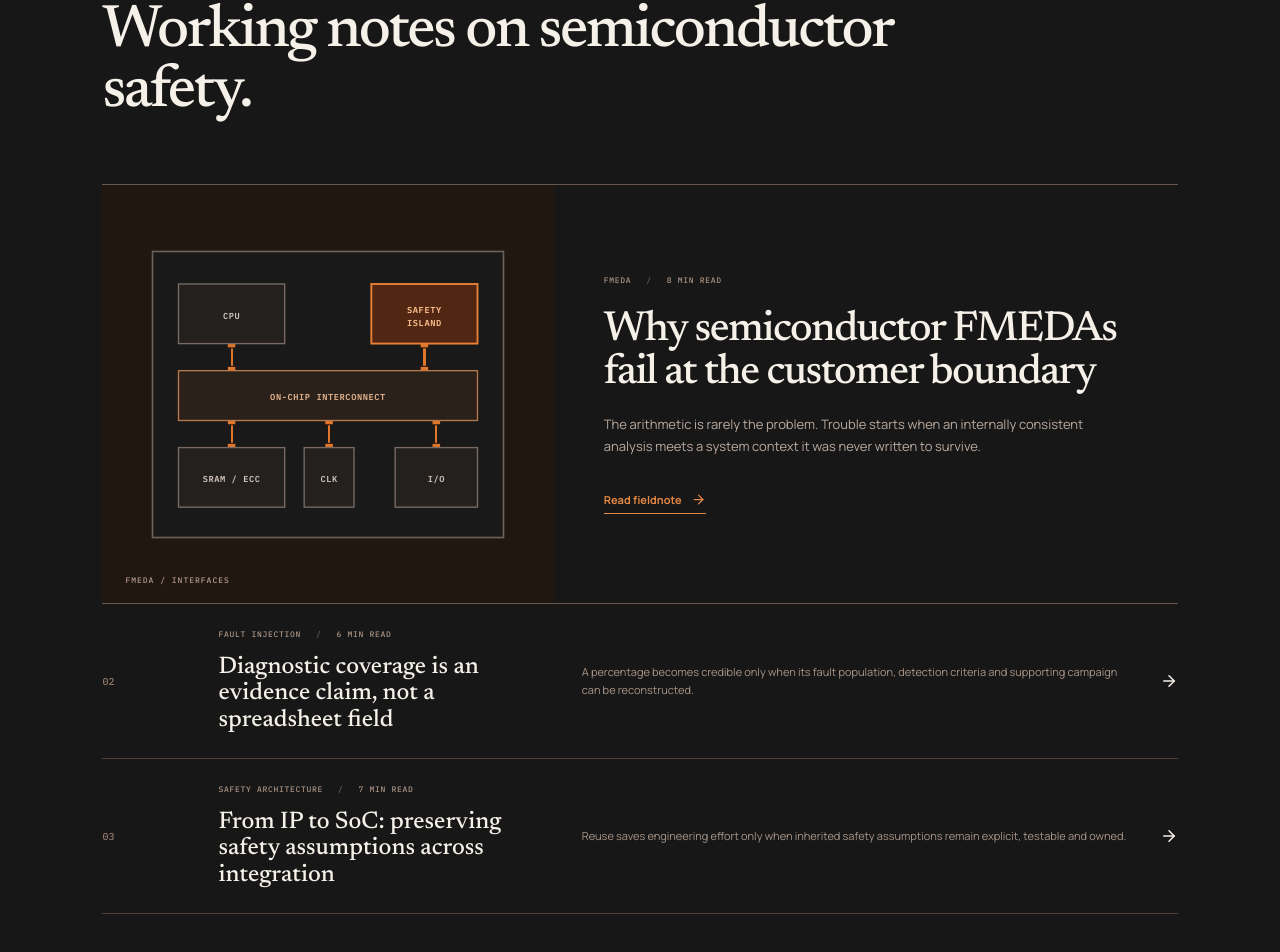
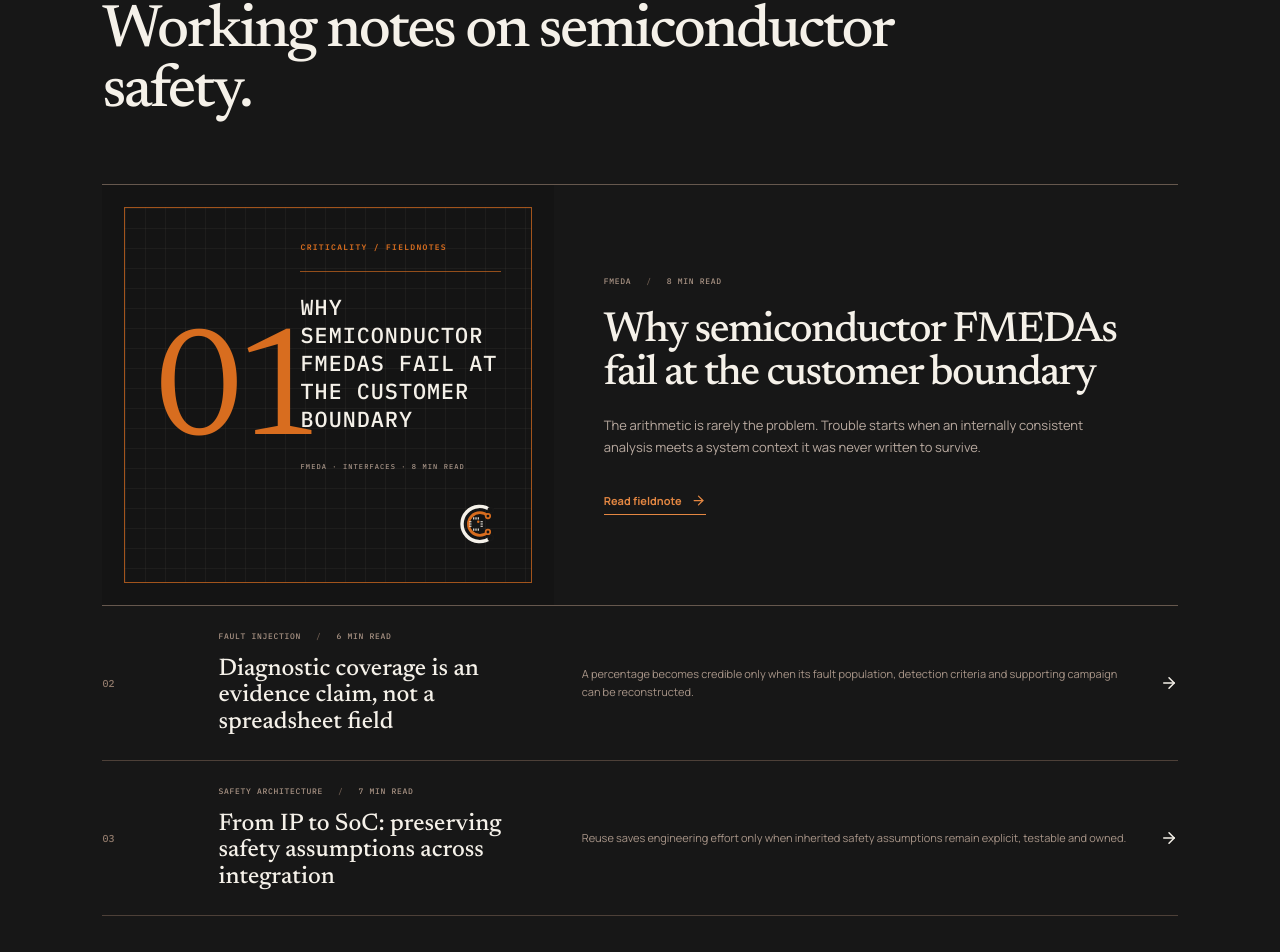
Before and after one commit to aaronrowland/FuSaAI, a React (Vite) app: page / in a window 1280 px wide. Shown: the part 2130-3082 px from the top of the page. Built offline with nearby package versions, Linux system fonts and the light colour scheme.

Commit message:
Refine diagrams and fieldnote artwork

```diff
--- a/src/main.jsx
+++ b/src/main.jsx
@@ -222,7 +222,7 @@ function HomePage({ openArticle }) {
       <section className="insights" id="insights">
         <SectionTitle eyebrow="Latest fieldnotes" title="Working notes on semiconductor safety." />
         <div className="feature-article" onClick={() => openArticle(articles[0])} role="button" tabIndex={0} onKeyDown={(e) => e.key === 'Enter' && openArticle(articles[0])}>
-          <div className="feature-art"><DieMiniature /><span>FMEDA / INTERFACES</span></div>
+          <div className="feature-art"><FieldnoteCover article={articles[0]} /></div>
           <div className="feature-copy">
             <div className="article-meta"><span>{articles[0].category}</span><span>{articles[0].read}</span></div>
             <h3>{articles[0].title}</h3>
@@ -362,29 +362,17 @@ function DieFigure() {
   )
 }
 
-function DieMiniature() {
+function FieldnoteCover({ article }) {
   return (
-    <div className="die-mini" aria-label="Simplified SoC safety architecture diagram">
-      <svg viewBox="0 0 360 300" role="img" aria-label="Aligned block diagram linking compute and safety functions through an interconnect to memory, clock and input-output blocks">
-        <rect x="18" y="18" width="324" height="264" className="mini-die" />
-        <g className="mini-connectors">
-          <path d="M91 103V128" /><path d="M269 103V128" />
-          <path d="M91 174V199" /><path d="M181 174V199" /><path d="M280 174V199" />
-        </g>
-        <g className="mini-ports">
-          <rect x="87" y="99" width="8" height="8" /><rect x="87" y="124" width="8" height="8" />
-          <rect x="265" y="99" width="8" height="8" /><rect x="265" y="124" width="8" height="8" />
-          <rect x="87" y="170" width="8" height="8" /><rect x="87" y="195" width="8" height="8" />
-          <rect x="177" y="170" width="8" height="8" /><rect x="177" y="195" width="8" height="8" />
-          <rect x="276" y="170" width="8" height="8" /><rect x="276" y="195" width="8" height="8" />
-        </g>
-        <g className="mini-block"><rect x="42" y="48" width="98" height="55" /><text x="91" y="80" textAnchor="middle">CPU</text></g>
-        <g className="mini-block mini-safety"><rect x="220" y="48" width="98" height="55" /><text x="269" y="75" textAnchor="middle">SAFETY</text><text x="269" y="87" textAnchor="middle">ISLAND</text></g>
-        <g className="mini-block mini-fabric"><rect x="42" y="128" width="276" height="46" /><text x="180" y="155" textAnchor="middle">ON-CHIP INTERCONNECT</text></g>
-        <g className="mini-block"><rect x="42" y="199" width="98" height="55" /><text x="91" y="231" textAnchor="middle">SRAM / ECC</text></g>
-        <g className="mini-block"><rect x="158" y="199" width="46" height="55" /><text x="181" y="231" textAnchor="middle">CLK</text></g>
-        <g className="mini-block"><rect x="242" y="199" width="76" height="55" /><text x="280" y="231" textAnchor="middle">I/O</text></g>
-      </svg>
+    <div className="fieldnote-cover" aria-label={`Fieldnote ${article.number}: ${article.title}`}>
+      <div className="cover-rule" />
+      <span className="cover-series">CRITICALITY / FIELDNOTES</span>
+      <strong className="cover-number">{article.number}</strong>
+      <div className="cover-copy">
+        <h4>{article.title}</h4>
+        <span>{article.category} · INTERFACES · {article.read}</span>
+      </div>
+      <div className="cover-mark"><CriticalityMark compact /></div>
     </div>
   )
 }
--- a/src/styles.css
+++ b/src/styles.css
@@ -119,19 +119,18 @@ button { color: inherit; }
 .insights { background: var(--ink); color: var(--paper); }
 .insights .section-title > span { color: #e48742; }
 .feature-article { min-height: 420px; border-top: 1px solid #66584e; border-bottom: 1px solid #66584e; display: grid; grid-template-columns: 42% 58%; cursor: pointer; }
-.feature-art { position: relative; overflow: hidden; display: grid; place-items: center; background: #211711; }
-.feature-art > span { position: absolute; left: 23px; bottom: 18px; color: #b29b8c; font: 500 8px 'IBM Plex Mono'; letter-spacing: 1px; }
-.die-mini { width: min(88%, 390px); }
-.die-mini svg { width: 100%; height: auto; display: block; }
-.mini-die { fill: #191919; stroke: #6d625b; stroke-width: 1.5; }
-.mini-block rect { fill: #24201e; stroke: #776b63; stroke-width: 1.25; }
-.mini-block text { fill: #d1c5bc; font: 600 8px 'IBM Plex Mono'; letter-spacing: .55px; }
-.mini-block.mini-safety rect { fill: #512612; stroke: #e78034; stroke-width: 1.75; }
-.mini-block.mini-safety text { fill: #ffc28f; }
-.mini-block.mini-fabric rect { fill: #2b211b; stroke: #b7774c; }
-.mini-block.mini-fabric text { fill: #e4b38c; }
-.mini-connectors { fill: none; stroke: #df762a; stroke-width: 2; shape-rendering: crispEdges; }
-.mini-ports { fill: #df762a; stroke: #211711; stroke-width: 1; }
+.feature-art { position: relative; overflow: hidden; padding: 22px; background: #141414; }
+.fieldnote-cover { min-height: 376px; height: 100%; position: relative; padding: 34px 30px 28px; border: 1px solid rgba(216,109,31,.72); display: grid; grid-template-columns: 42% 58%; grid-template-rows: auto 1fr auto; background-image: linear-gradient(rgba(200,184,171,.055) 1px, transparent 1px), linear-gradient(90deg, rgba(200,184,171,.055) 1px, transparent 1px); background-size: 20px 20px; }
+.cover-rule { position: absolute; top: 63px; left: 43%; right: 30px; height: 1px; background: rgba(216,109,31,.65); }
+.cover-series { grid-column: 2; color: var(--green); font: 600 8px 'IBM Plex Mono'; letter-spacing: 1.3px; }
+.cover-number { grid-row: 1 / 4; align-self: center; color: var(--green); font: 400 clamp(110px, 12vw, 190px)/.75 Newsreader, serif; letter-spacing: -8px; }
+.cover-copy { grid-column: 2; align-self: center; padding: 34px 0 20px; }
+.cover-copy h4 { margin: 0; color: var(--paper); font: 500 clamp(18px, 1.7vw, 25px)/1.28 'IBM Plex Mono'; letter-spacing: 1px; text-transform: uppercase; }
+.cover-copy > span { display: block; margin-top: 28px; color: #a89588; font: 500 7px 'IBM Plex Mono'; letter-spacing: 1.1px; text-transform: uppercase; }
+.cover-mark { grid-column: 2; justify-self: end; align-self: end; }
+.cover-mark .criticality-mark { width: 50px; height: 50px; }
+.cover-mark .mark-channel-outer, .cover-mark .mark-pins { stroke: var(--paper); }
+.cover-mark .mark-terminal { fill: #141414; }
 .feature-copy { padding: 60px 8%; align-self: center; }
 .article-meta { display: flex; gap: 15px; color: #aa9485; font: 500 8px 'IBM Plex Mono'; letter-spacing: .7px; text-transform: uppercase; }
 .article-meta span + span::before { content: '/'; margin-right: 15px; color: #6f5d51; }
```
